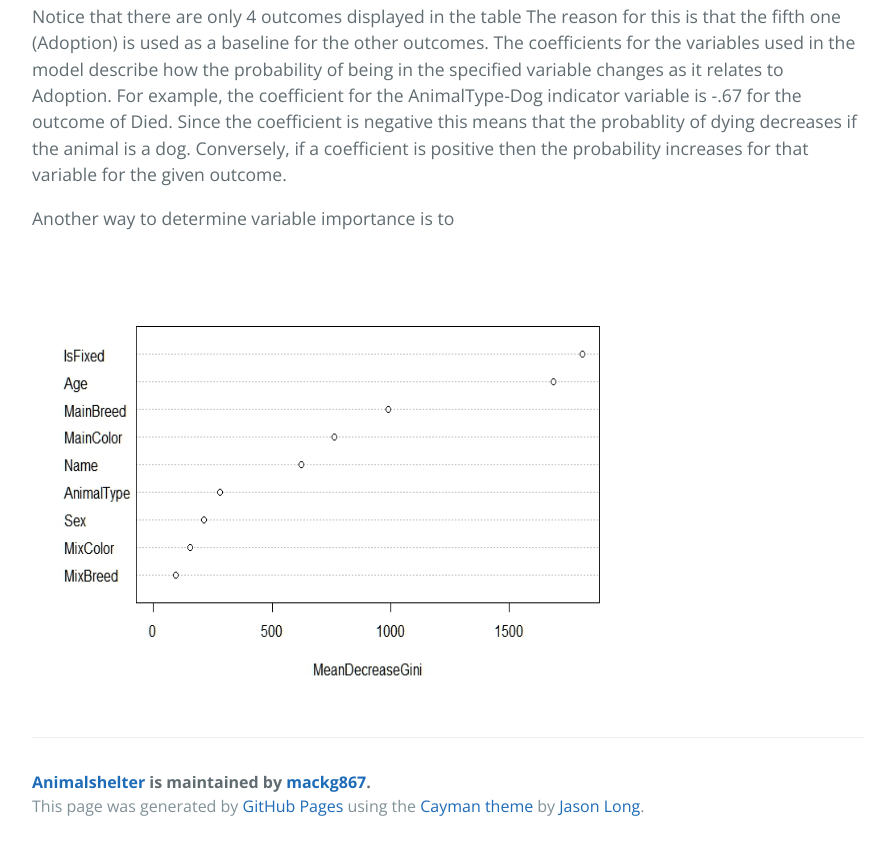
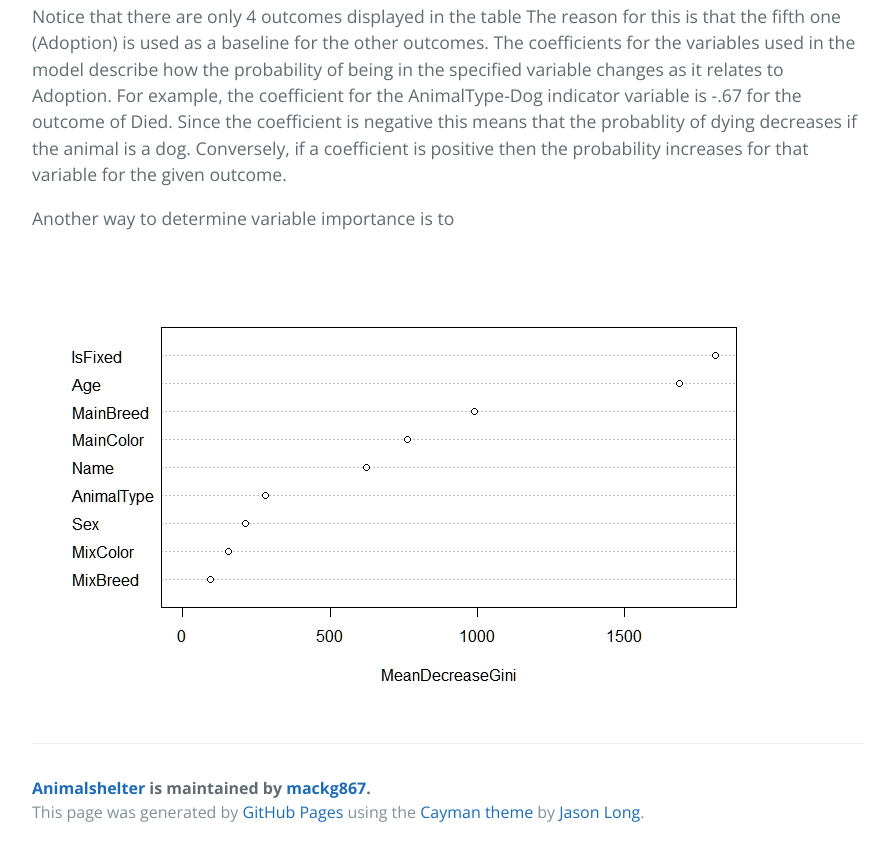
Before and after one commit to mackg867/AnimalShelter, a plain HTML site: page index.html in a window 1280 px wide. Shown: the part 5042-5898 px from the top of the page, without its empty margins (192-1087 px from the left). Drawn offline with nearby package versions, Linux system fonts and the light colour scheme.

Commit message:
Update index.html

```diff
--- a/index.html
+++ b/index.html
@@ -207,7 +207,7 @@ is -.67 for the outcome of Died.  Since the coefficient is negative this means t
 a dog.  Conversely, if a coefficient is positive then the probability increases for that variable for the given outcome.</p>
 
 <p>Another way to determine variable importance is to </p>
-<img src="VarImp.jpeg" width="600" height="450">
+<img src="VarImp.jpeg" width="745" height="456">
 
       <footer class="site-footer">
         <span class="site-footer-owner"><a href="https://github.com/mackg867/AnimalShelter">Animalshelter</a> is maintained by <a href="https://github.com/mackg867">mackg867</a>.</span>
```
